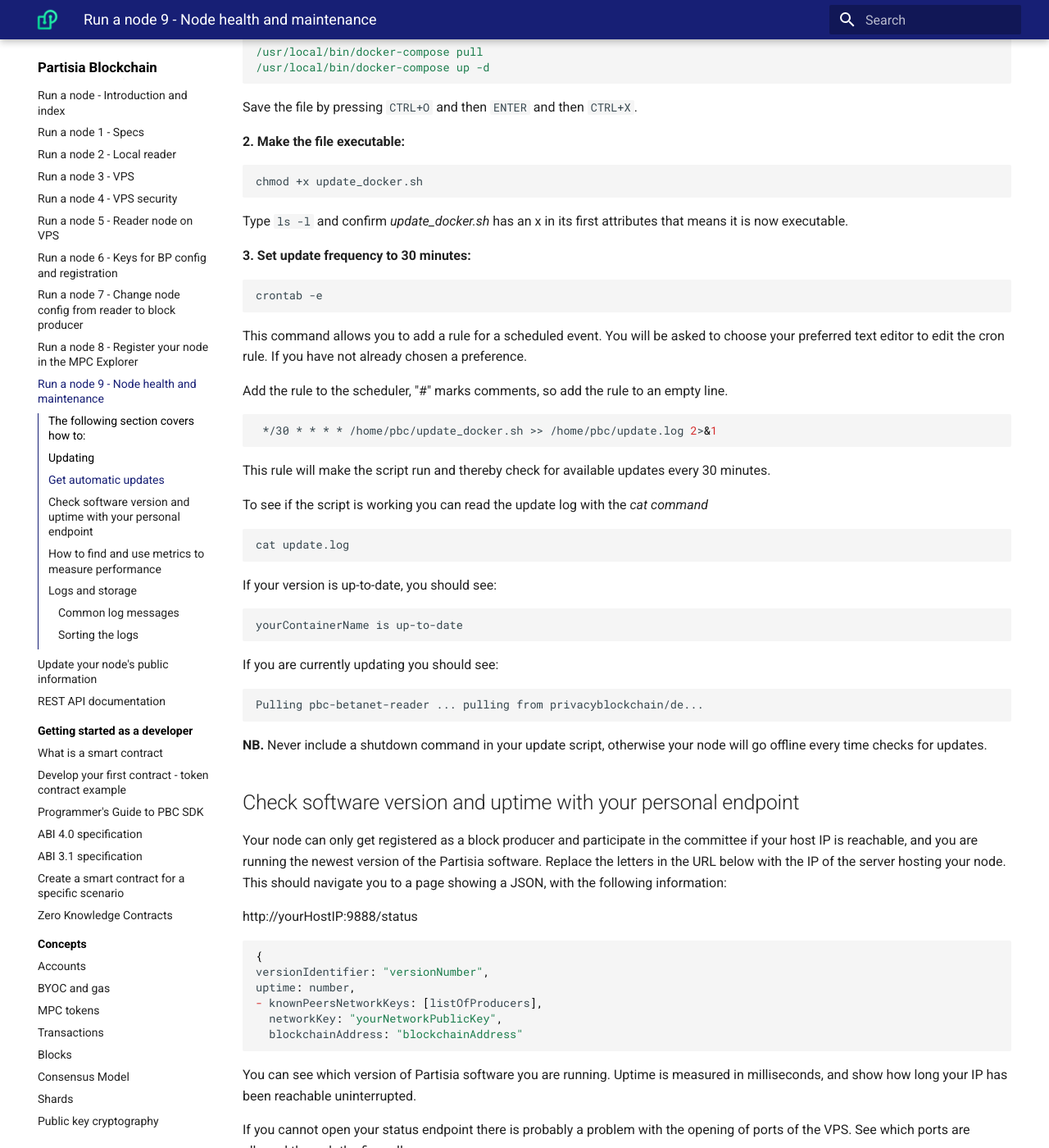
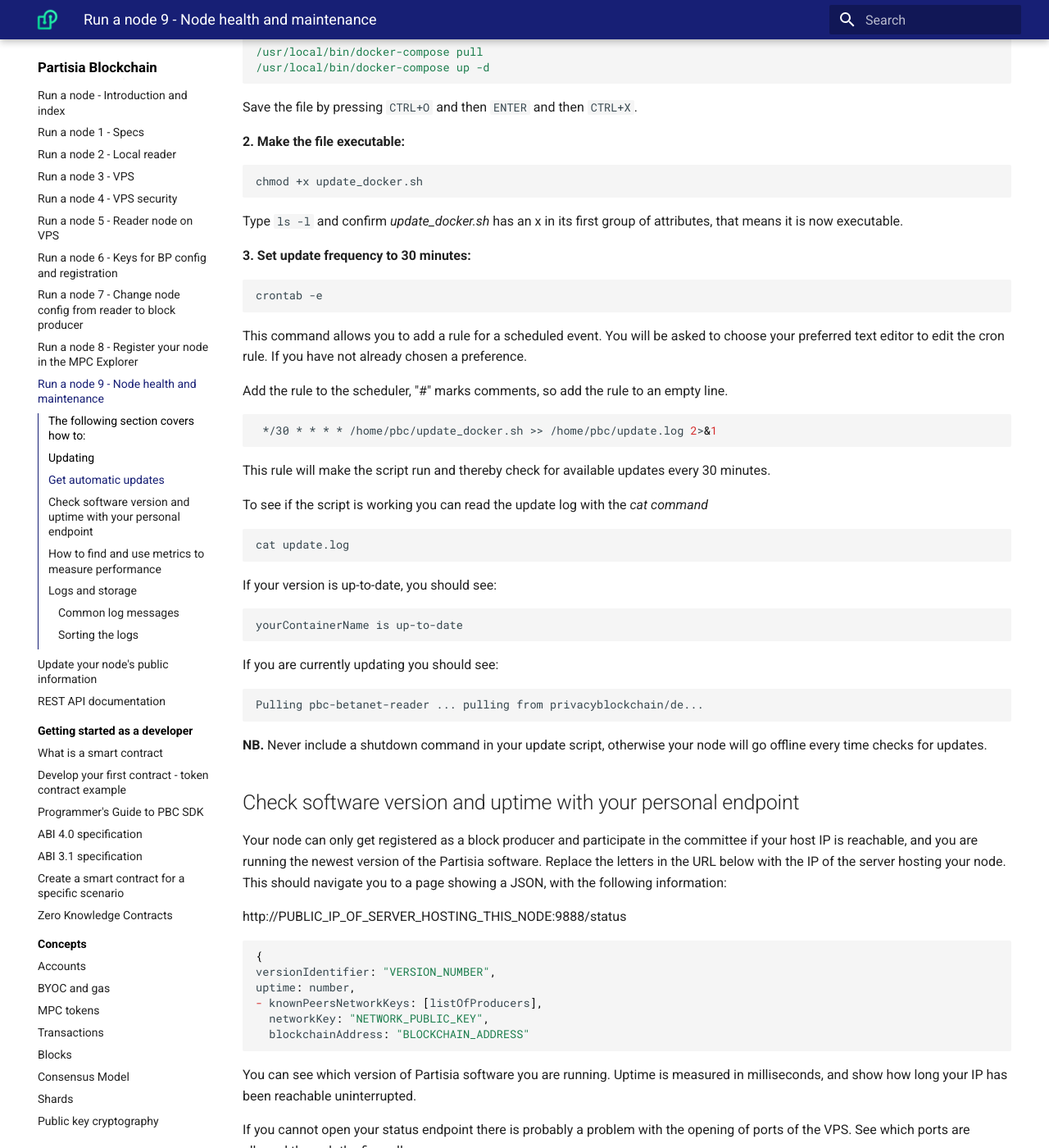
Before and after one commit to 0xSero/partisia-docs, an MkDocs documentation site: the page built from docs/operator-9-node-health.md, in a window 1280 px wide and 1400 px high, scrolled down 1805 px. Shown: the whole window at 82% size. Built offline with MkDocs 1.6.1 and Material for MkDocs 9.7.7, drawn with Linux system fonts in a browser that asks for light colours; a script that is not in the unit is left out.

Commit message:
KEY NAMING

`````diff
--- a/docs/operator-9-node-health.md
+++ b/docs/operator-9-node-health.md
@@ -90,7 +90,7 @@
 chmod +x update_docker.sh
 ````
 
-Type ``ls -l`` and confirm *update_docker.sh*  has an x in its first attributes that means it is now executable.
+Type ``ls -l`` and confirm *update_docker.sh*  has an x in its first group of attributes, that means it is now executable.
 
 **3. Set update frequency to 30 minutes:**
 
@@ -125,16 +125,16 @@
 Your node can only get registered as a block producer and participate in the committee if your host IP is reachable, and you are running the newest version of the Partisia software.
 Replace the letters in the URL below with the IP of the server hosting your node. This should navigate you to a page showing a JSON, with the following information:
 
-http://yourHostIP:9888/status
+http://PUBLIC_IP_OF_SERVER_HOSTING_THIS_NODE:9888/status
 
 
 ````json
 {
-versionIdentifier: "versionNumber",
+versionIdentifier: "VERSION_NUMBER",
 uptime: number,
 - knownPeersNetworkKeys: [listOfProducers],
-  networkKey: "yourNetworkPublicKey",
-  blockchainAddress: "blockchainAddress"
+  networkKey: "NETWORK_PUBLIC_KEY",
+  blockchainAddress: "BLOCKCHAIN_ADDRESS"
 ````
 You can see which version of Partisia software you are running. Uptime is measured in milliseconds, and show how long your IP has been reachable uninterrupted.
 
`````
